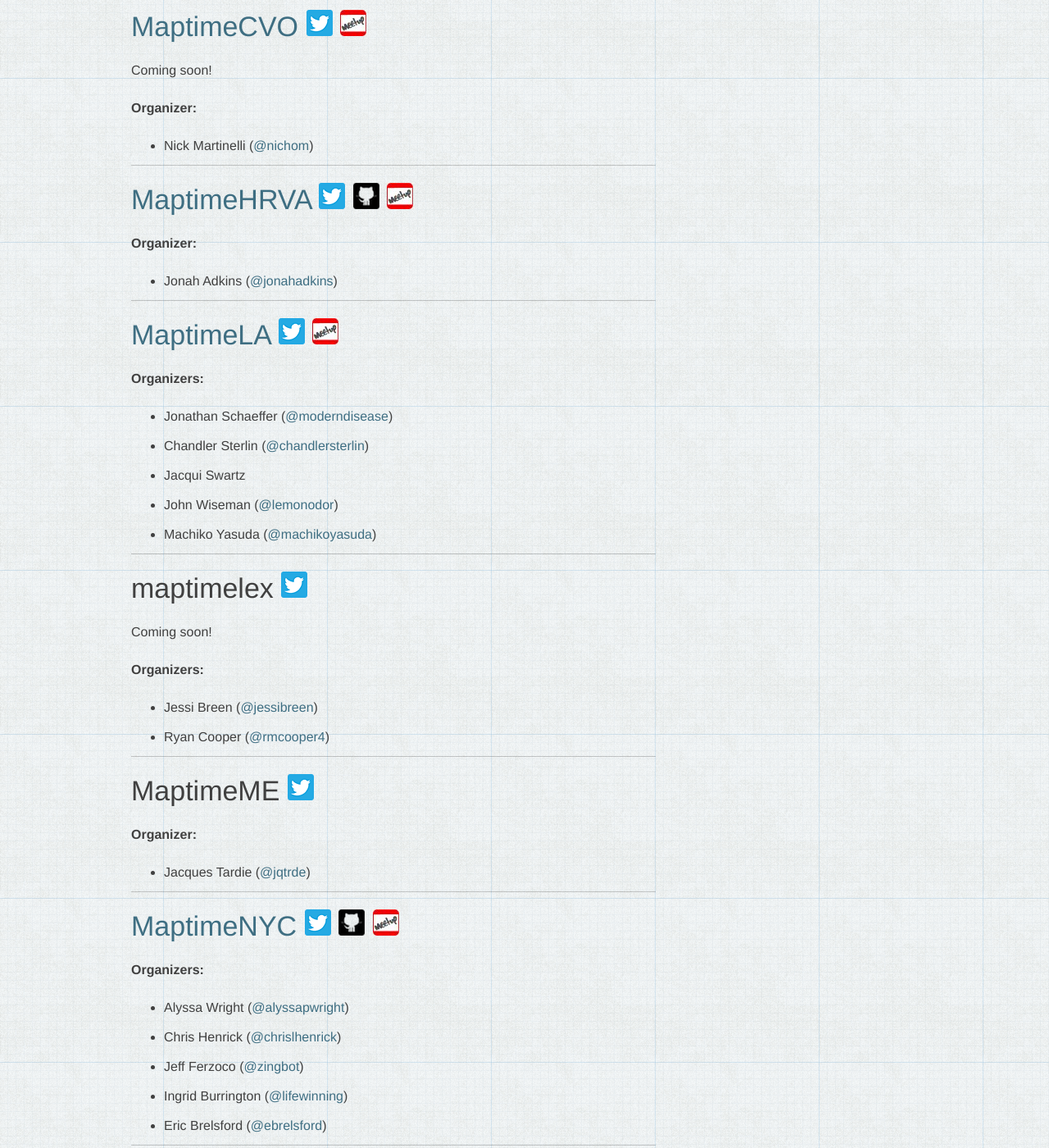
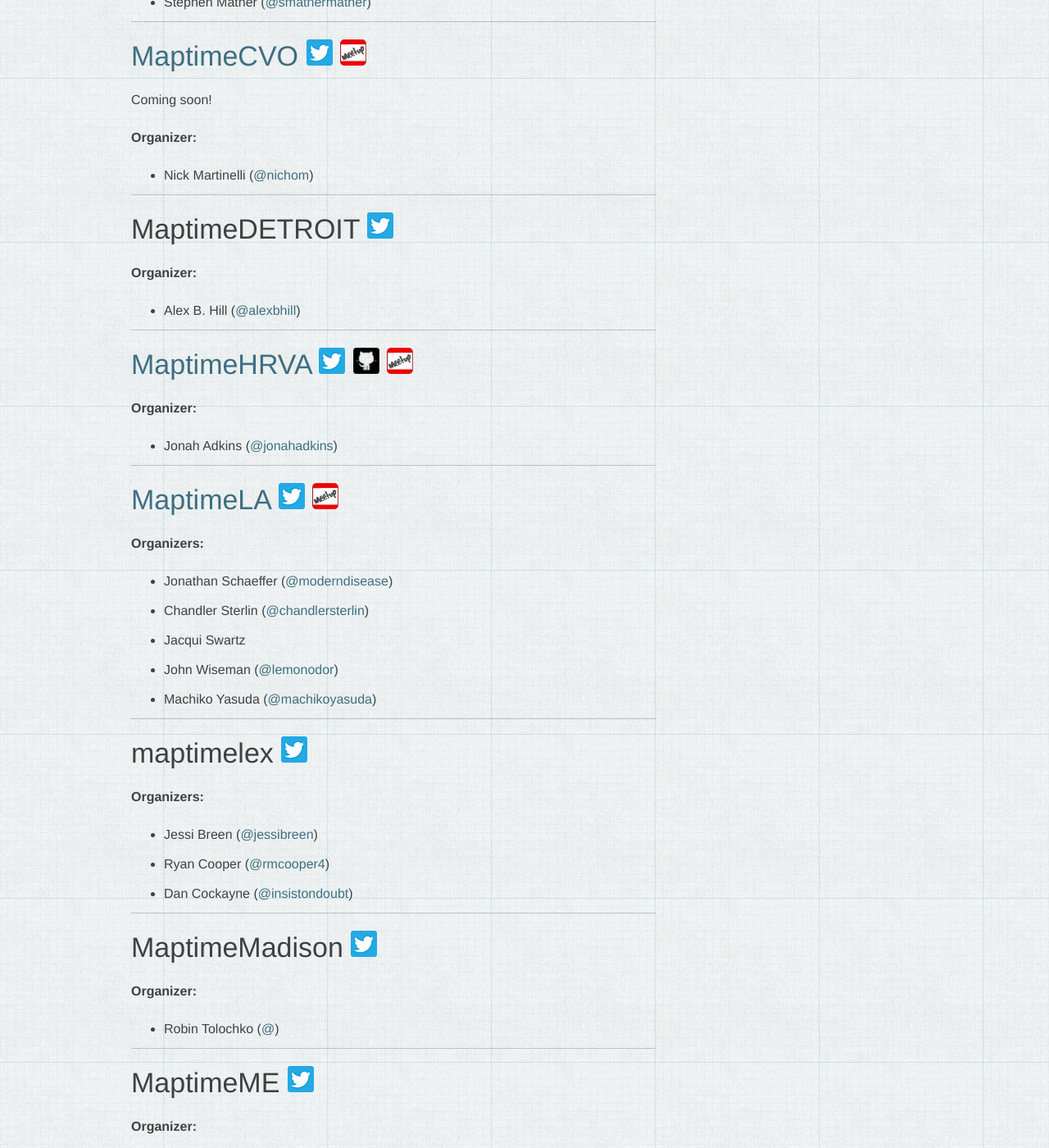
Before and after one commit to maptime/maptime.github.io, a Jekyll site: the page built from chapters/index.html, in a window 1280 px wide and 1400 px high, scrolled down 2704 px. Shown: the whole window at 82% size. Built offline with Jekyll 4.4.1, drawn with Linux system fonts in a browser that asks for light colours; some of the changed lines change nothing that is shown; some of the changed text lies outside the part shown.

Commit message:
Updates from awesome slack-ers

```diff
--- a/_data/chapters.json
+++ b/_data/chapters.json
@@ -180,6 +180,10 @@
           {
             "name": "Rachel Stevenson",
             "twitter": "UUDreams"
+          },
+          {
+            "name": "Robert Soden",
+            "twitter": "rsoden"
           }
         ],
         "meetup": "http://www.meetup.com/Maptime-Boulder/",
@@ -290,6 +294,28 @@
     {
       "type": "Feature",
       "properties": {
+        "location": "Detroit, MI",
+        "title": "MaptimeDETROIT",
+        "twitter": "MaptimeDETROIT",
+        "organizers": [
+          {
+            "name": "Alex B. Hill",
+            "twitter": "alexbhill"
+          }
+        ],
+        "website": "http://detroitography.com/maptime/"
+      },
+      "geometry": {
+        "type": "Point",
+        "coordinates": [
+          -83.074336,
+          42.371862
+        ]
+      }
+    },
+    {
+      "type": "Feature",
+      "properties": {
         "location": "Hampton Roads, VA",
         "title": "MaptimeHRVA",
         "twitter": "maptimehrva",
@@ -363,16 +389,40 @@
           {
             "name": "Ryan Cooper",
             "twitter": "rmcooper4"
+          },
+          {
+            "name": "Dan Cockayne",
+            "twitter": "insistondoubt"
           }
         ],
-        "website": "http://maptime.github.io/lexington/",
-        "comingSoon": true
+        "website": "http://maptime.github.io/lexington/"
       },
       "geometry": {
         "type": "Point",
         "coordinates": [
           -84.50271606445312,
           38.05403884511629
+        ]
+      }
+    },
+    {
+      "type": "Feature",
+      "properties": {
+        "location": "Madison, WI",
+        "title": "MaptimeMadison",
+        "twitter": "maptimemadison",
+        "organizers": [
+          {
+            "name": "Robin Tolochko",
+            "twitter": ""
+          }
+        ]
+      },
+      "geometry": {
+        "type": "Point",
+        "coordinates": [
+          -89.3887393,
+          43.0713265
         ]
       }
     },
```
